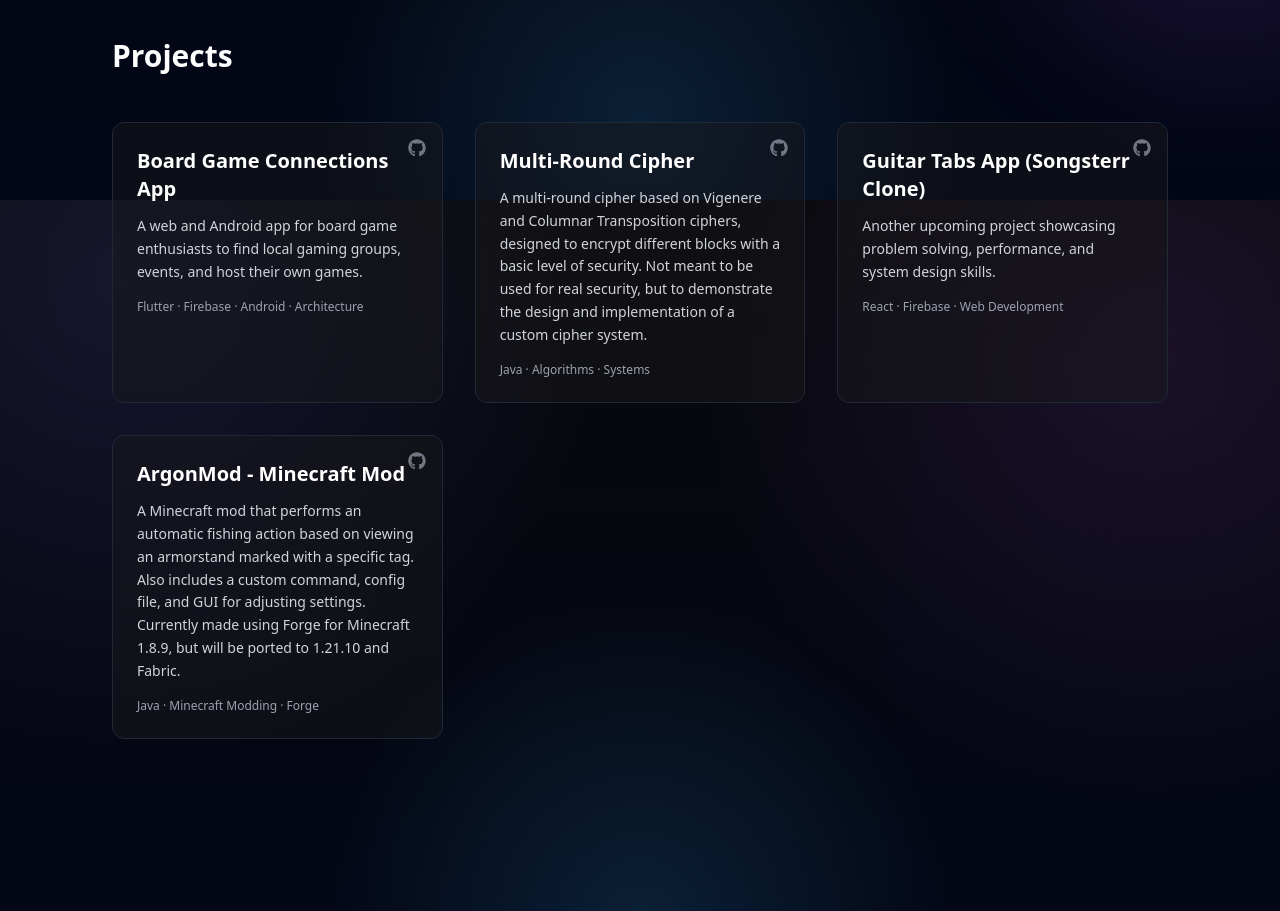
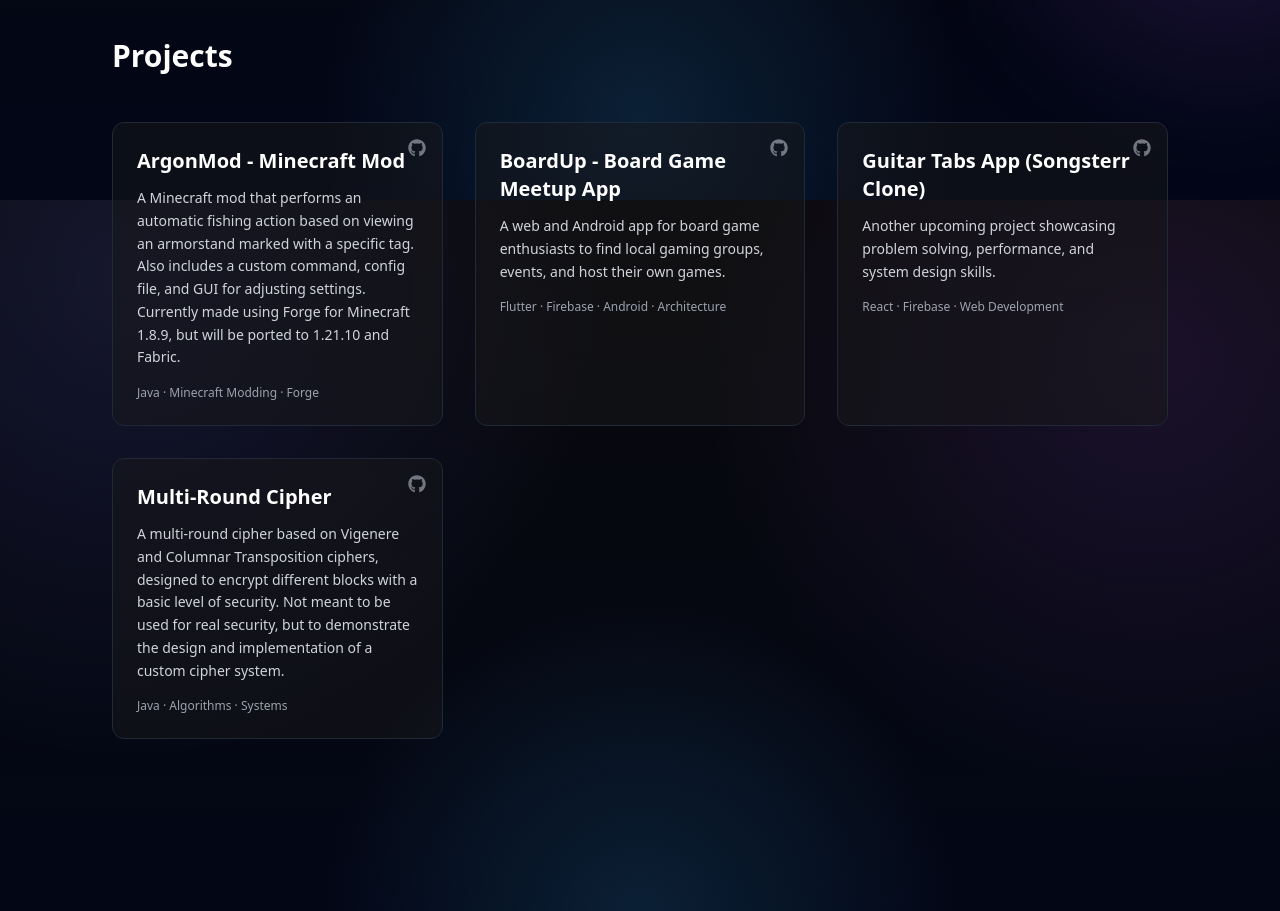
Before and after one commit to ItsArgon/Personal-Website, a React (Vite) app: page / in a window 1280 px wide. Shown: the part 600-1511 px from the top of the page. Built offline with nearby package versions, Linux system fonts and the light colour scheme.

Commit message:
Add more project github links and reorganize projects

```diff
--- a/src/sections/Projects.jsx
+++ b/src/sections/Projects.jsx
@@ -5,11 +5,25 @@ import {
 export default function Projects() {
   const projects = [
     {
-      title: "Board Game Connections App",
+      title: "ArgonMod - Minecraft Mod",
+      description:
+        "A Minecraft mod that performs an automatic fishing action based on viewing an armorstand marked with a specific tag. Also includes a custom command, config file, and GUI for adjusting settings. Currently made using Forge for Minecraft 1.8.9, but will be ported to 1.21.10 and Fabric.",
+      tech: "Java · Minecraft Modding · Forge",
+      link: "https://github.com/ItsArgon/ArgonMod.git"
+    },
+    {
+      title: "BoardUp - Board Game Meetup App",
       description:
         "A web and Android app for board game enthusiasts to find local gaming groups, events, and host their own games.",
       tech: "Flutter · Firebase · Android · Architecture",
-      link: ""
+      link: "https://github.com/ItsArgon/BoardUp.git"
+    },
+    {
+      title: "Guitar Tabs App (Songsterr Clone)",
+      description:
+        "Another upcoming project showcasing problem solving, performance, and system design skills.",
+      tech: "React · Firebase · Web Development",
+      link: "https://github.com/ItsArgon/EasyTabs.git"
     },
     {
       title: "Multi-Round Cipher",
@@ -17,20 +31,6 @@ export default function Projects() {
         "A multi-round cipher based on Vigenere and Columnar Transposition ciphers, designed to encrypt different blocks with a basic level of security. Not meant to be used for real security, but to demonstrate the design and implementation of a custom cipher system.",
       tech: "Java · Algorithms · Systems",
       link:"https://github.com/ItsArgon/Multi-round-Cipher.git"
-    },
-    {
-      title: "Guitar Tabs App (Songsterr Clone)",
-      description:
-        "Another upcoming project showcasing problem solving, performance, and system design skills.",
-      tech: "React · Firebase · Web Development",
-      link: ""
-    },
-    {
-      title: "ArgonMod - Minecraft Mod",
-      description:
-        "A Minecraft mod that performs an automatic fishing action based on viewing an armorstand marked with a specific tag. Also includes a custom command, config file, and GUI for adjusting settings. Currently made using Forge for Minecraft 1.8.9, but will be ported to 1.21.10 and Fabric.",
-      tech: "Java · Minecraft Modding · Forge",
-      link: "https://github.com/ItsArgon/ArgonMod.git"
     },
   ]
 
```
